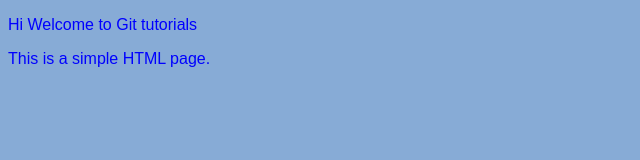
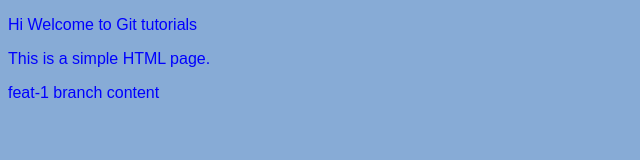
Before and after one commit to Punitagupta123/project_git, a plain HTML site: page index.html in a window 1280 px wide. Shown: the whole page, without its empty margins (0-640 px from the left). Drawn offline with Linux system fonts and the light colour scheme.

Commit message:
new line added

```diff
--- a/index.html
+++ b/index.html
@@ -8,6 +8,7 @@
 <body>
     <p>Hi Welcome to Git tutorials</p>
     <p>This is a simple HTML page.</p>
+    <p>feat-1 branch content</p>
 </body>
 <style>
     body {
```
Also changed, not shown: hello.txt.
